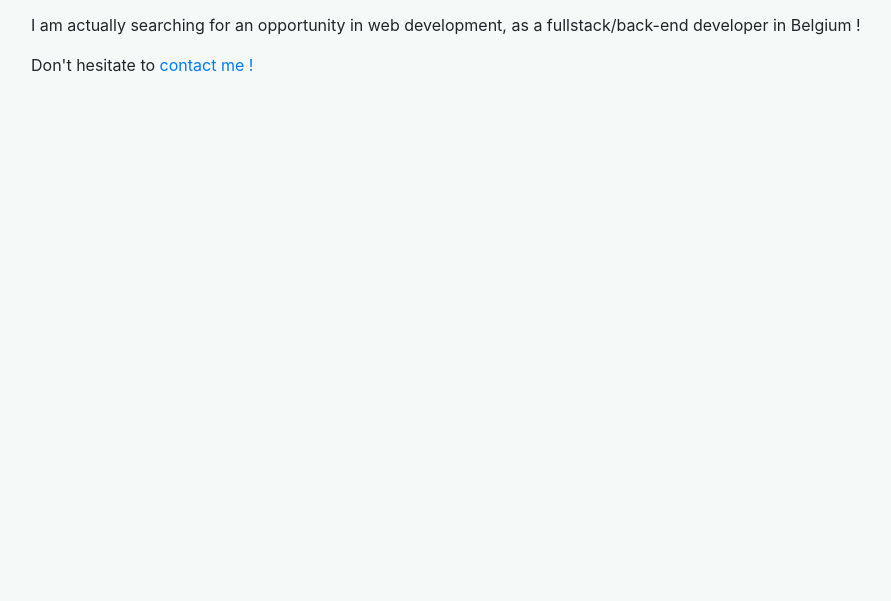
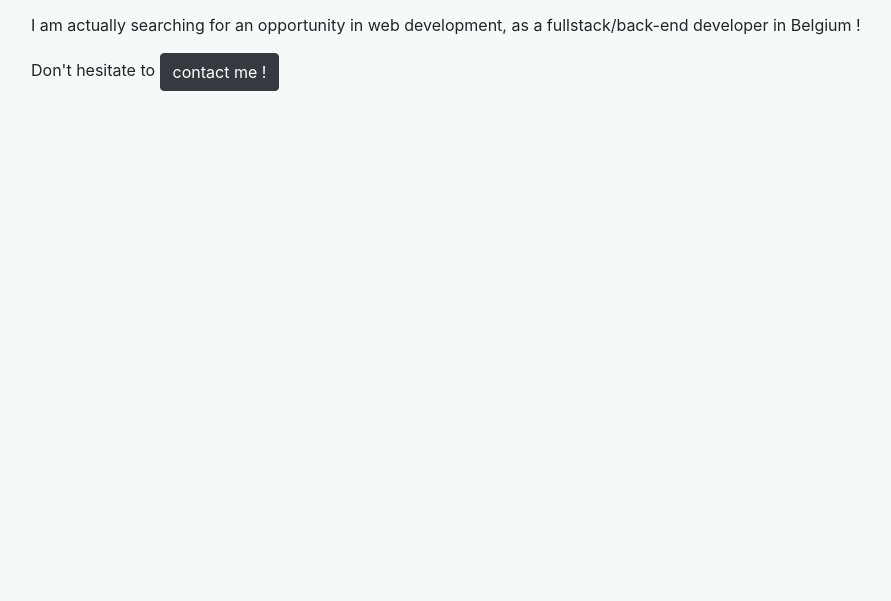
Before and after one commit to Gedev/portfolio, a Gatsby site: page / in a window 1280 px wide. Shown: the part 199-800 px from the top of the page, without its empty margins (54-945 px from the left). Built offline with nearby package versions, Linux system fonts and the light colour scheme; Gatsby itself is replaced by a stand-in of ours.

Commit message:
replace links by buttons

```diff
--- a/src/components/body/contact.js
+++ b/src/components/body/contact.js
@@ -55,7 +55,6 @@ const Contact = () => (
 
         </FormGroup>
         </div>
-
         <div data-sal="slide-up"
              data-sal-delay="600"
              data-sal-easing="ease"
@@ -67,14 +66,11 @@ const Contact = () => (
           </FormLabel>
         </FormGroup>
         </div>
-
         <Button variant="primary" type="submit">
           Submit
         </Button>
       </Form>
-
-        <Link to="/" className="go-up">Go Up <span role="img" aria-label="arrow-up">🔼</span></Link>
-
+        <Button href="#home" variant="dark">Go Up</Button>
       </Container>
     </section>
 )
--- a/src/components/body/presentation.js
+++ b/src/components/body/presentation.js
@@ -1,6 +1,5 @@
 import React from "react";
-import { Container } from "react-bootstrap";
-import { Link } from "gatsby";
+import { Button, Container } from "react-bootstrap";
 
 const Presentation = () => (
   <section  id="presentation" className="blockA">
@@ -12,7 +11,7 @@ const Presentation = () => (
         <h1>Hi there,</h1>
         <p>I am Gerald Devreux, junior web developer currently at the end of a fullstack internship.</p>
         <p>I am actually searching for an opportunity in web development, as a fullstack/back-end developer in Belgium !</p>
-        <p>Don't hesitate to <Link to="/#contact">contact me !</Link></p>
+        <p>Don't hesitate to <Button href="#contact" variant="dark">contact me !</Button></p>
     </div>
     </Container>
   </section>
```
